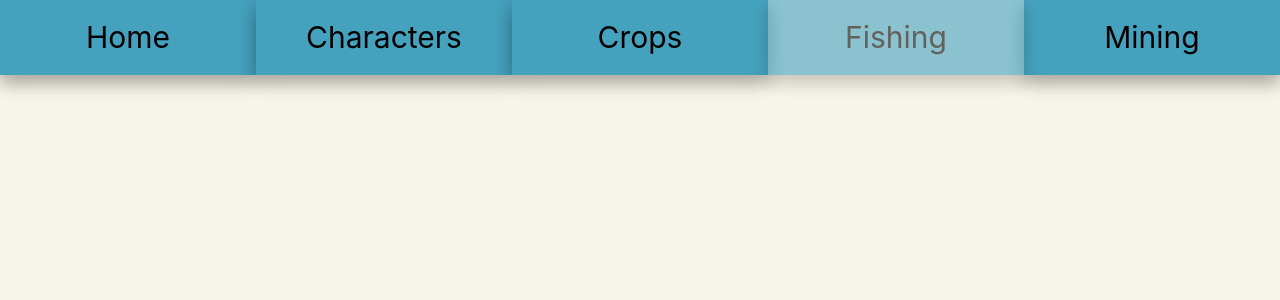
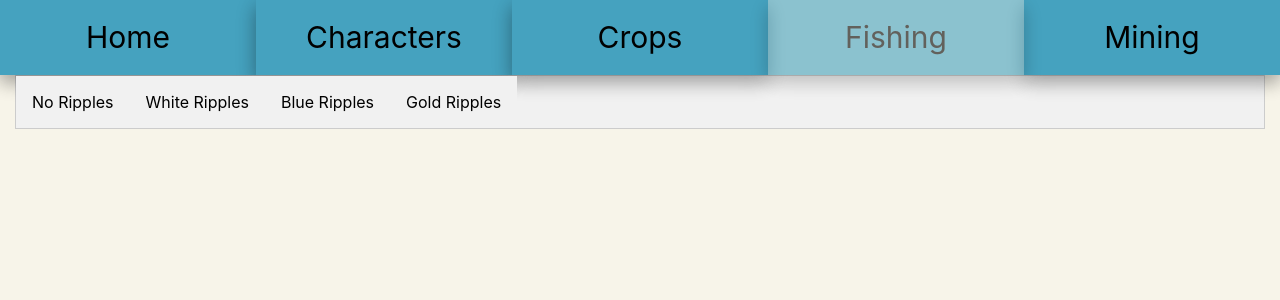
Before and after one commit to alexandra-la/dreamlightresources, a Django app: page /fishing/ in a window 1280 px wide. Shown: the part 49-349 px from the top of the page. Run offline with Django 4.2, Linux system fonts and the light colour scheme; some libraries are stand-ins or nearby versions.

Commit message:
Updates to Tabscode and adding tabs to fishing

```diff
--- a/StaticItems/tabscode.js
+++ b/StaticItems/tabscode.js
@@ -1,4 +1,4 @@
-function openLocation(evt, locName){
+function openSpecifier(evt, specName){
     var i, tabcontent, tablinks;
 
     tabcontent = document.getElementsByClassName("tabcontent");
@@ -11,6 +11,6 @@ function openLocation(evt, locName){
         tablinks[i].className = tablinks[i].className.replace(" active", "");
     }
 
-    document.getElementById(locName).style.display = "block";
+    document.getElementById(specName).style.display = "block";
     evt.currentTarget.className += " active";
 }
--- a/Templates/Fishing.html
+++ b/Templates/Fishing.html
@@ -8,6 +8,7 @@
     <link rel="stylesheet" href="https://cdn.jsdelivr.net/npm/bootstrap@4.3.1/dist/css/bootstrap.min.css" integrity="sha384-ggOyR0iXCbMQv3Xipma34MD+dH/1fQ784/j6cY/iJTQUOhcWr7x9JvoRxT2MZw1T" crossorigin="anonymous">
     <link rel="stylesheet" href="{% static 'style.css' %}">
     <link rel="stylesheet" href="{% static 'Styling.css' %}">
+    <script src="../static/tabscode.js"></script>
     <title>Fishing</title>
 </head>
 <body>
@@ -21,6 +22,29 @@
         <button type="button" div class="linkButtons" onclick="window.location.href='http://127.0.0.1:8000/mining/';">Mining</div></button> <!---Linking to Mining page-->
 
     </header>
+    <div class="container-fluid">
+
+        <!--Creating tabs + links-->
+        <div class="tab">
+            <button class="tablinks" onclick="openSpecifier(event, 'NoRipples')" id="defaultOpen">No Ripples</button>
+            <button class="tablinks" onclick="openSpecifier(event, 'White')">White Ripples</button>
+            <button class="tablinks" onclick="openSpecifier(event, 'Blue')">Blue Ripples</button>
+            <button class="tablinks" onclick="openSpecifier(event, 'Gold')">Gold Ripples</button>
+        </div>
+        <!--Tab contents-->
+        <div id="NoRipples" class="tabcontent">
+            No ripples
+        </div>
+        <div id="White" class="tabcontent">
+            White ripples
+        </div>
+        <div id="Blue" class="tabcontent">
+            Blue Ripples
+        </div>
+        <div id="Gold" class="tabcontent">
+            Gold Ripples
+        </div>
+    </div>
 
 
 <p>
```
Also changed, not shown: Templates/Crops.html (+8 -8 lines).
